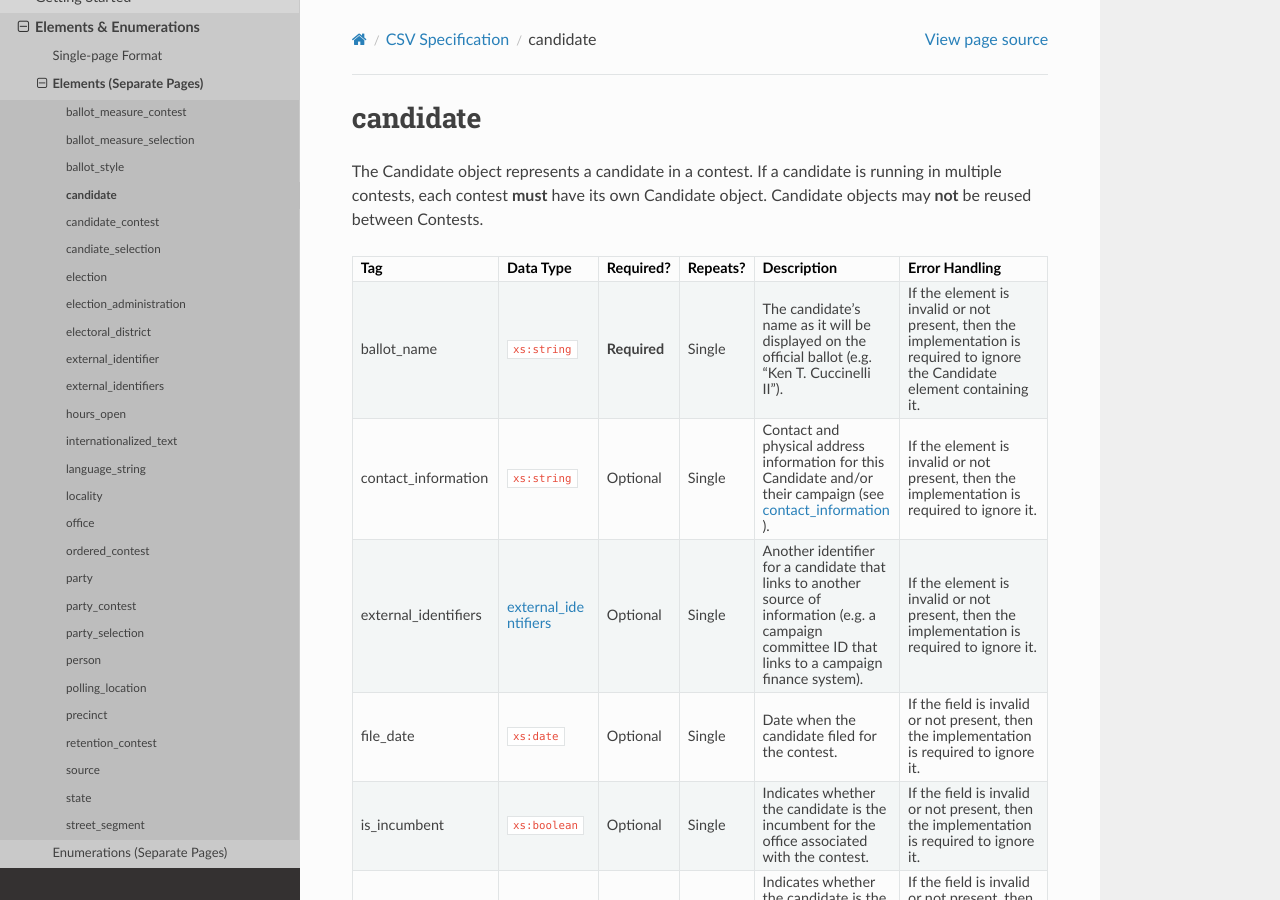
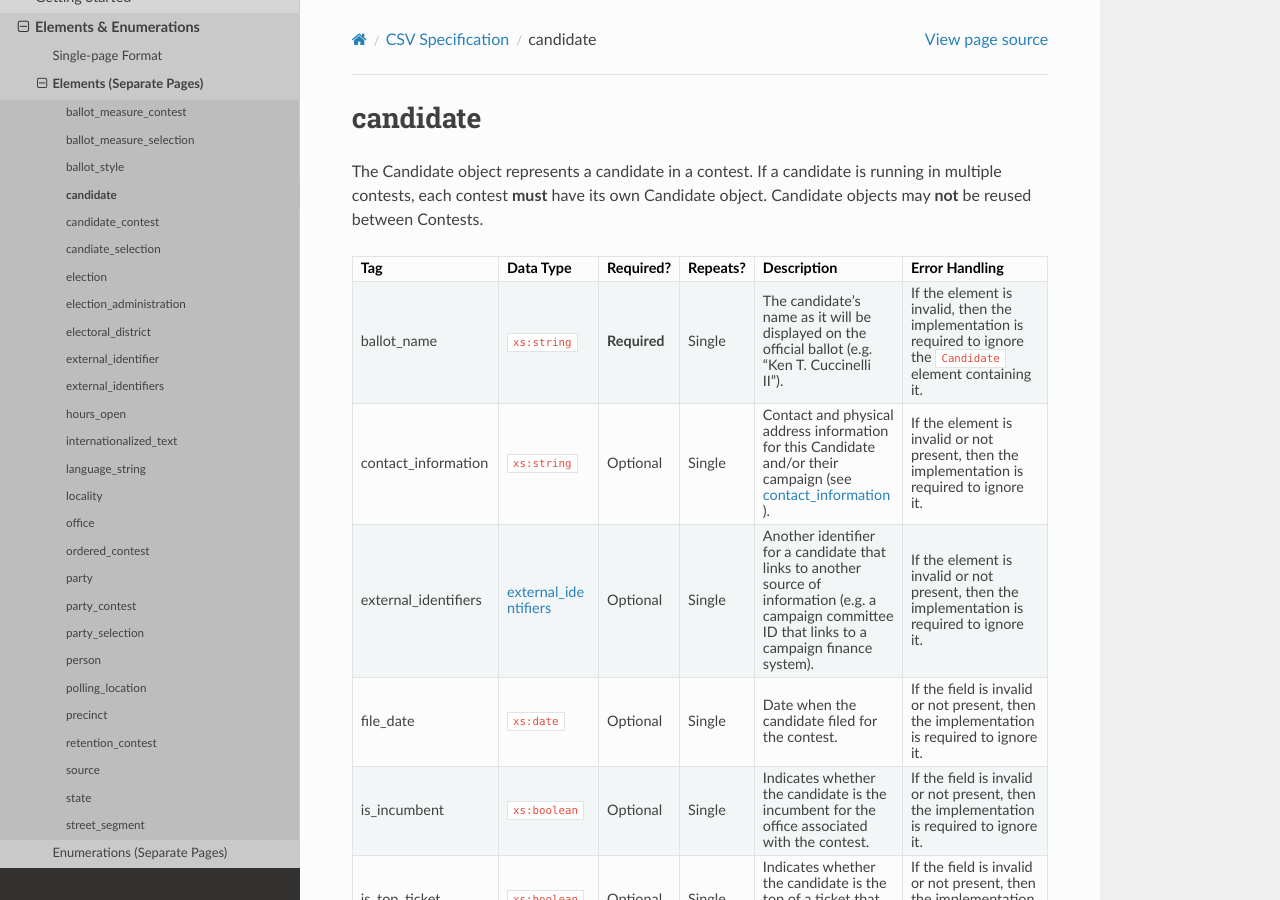
Before and after one commit to votinginfoproject/vip-specification, a Sphinx documentation site: the page built from docs/built_rst/csv/elements/candidate.rst, in a window 1280 px wide and 900 px high. Built offline with Sphinx 7.4.7 and the Read the Docs theme 2.0.0, drawn with Linux system fonts in a browser that asks for light colours.

Commit message:
RST update to Candidate; required fields use standard error language

```diff
--- a/docs/built_rst/csv/elements/candidate.rst
+++ b/docs/built_rst/csv/elements/candidate.rst
@@ -12,10 +12,9 @@ object. Candidate objects may **not** be reused between Contests.
 +----------------------+-------------------------------------------------+--------------+--------------+------------------------------------------+------------------------------------------+
 | Tag                  | Data Type                                       | Required?    | Repeats?     | Description                              | Error Handling                           |
 +======================+=================================================+==============+==============+==========================================+==========================================+
-| ballot_name          | ``xs:string``                                   | **Required** | Single       | The candidate's name as it will be       | If the element is invalid or not         |
-|                      |                                                 |              |              | displayed on the official ballot (e.g.   | present, then the implementation is      |
-|                      |                                                 |              |              | "Ken T. Cuccinelli II").                 | required to ignore the Candidate element |
-|                      |                                                 |              |              |                                          | containing it.                           |
+| ballot_name          | ``xs:string``                                   | **Required** | Single       | The candidate's name as it will be       | If the element is invalid, then the      |
+|                      |                                                 |              |              | displayed on the official ballot (e.g.   | implementation is required to ignore the |
+|                      |                                                 |              |              | "Ken T. Cuccinelli II").                 | ``Candidate`` element containing it.     |
 +----------------------+-------------------------------------------------+--------------+--------------+------------------------------------------+------------------------------------------+
 | contact_information  | ``xs:string``                                   | Optional     | Single       | Contact and physical address information | If the element is invalid or not         |
 |                      |                                                 |              |              | for this Candidate and/or their campaign | present, then the implementation is      |
```
Also changed, not shown: docs/built_rst/csv/single_page.rst (+3 -4 lines), docs/built_rst/tables/elements/candidate.rst (+3 -4 lines), docs/built_rst/xml/elements/candidate.rst (+3 -4 lines), docs/built_rst/xml/single_page.rst (+3 -4 lines).
